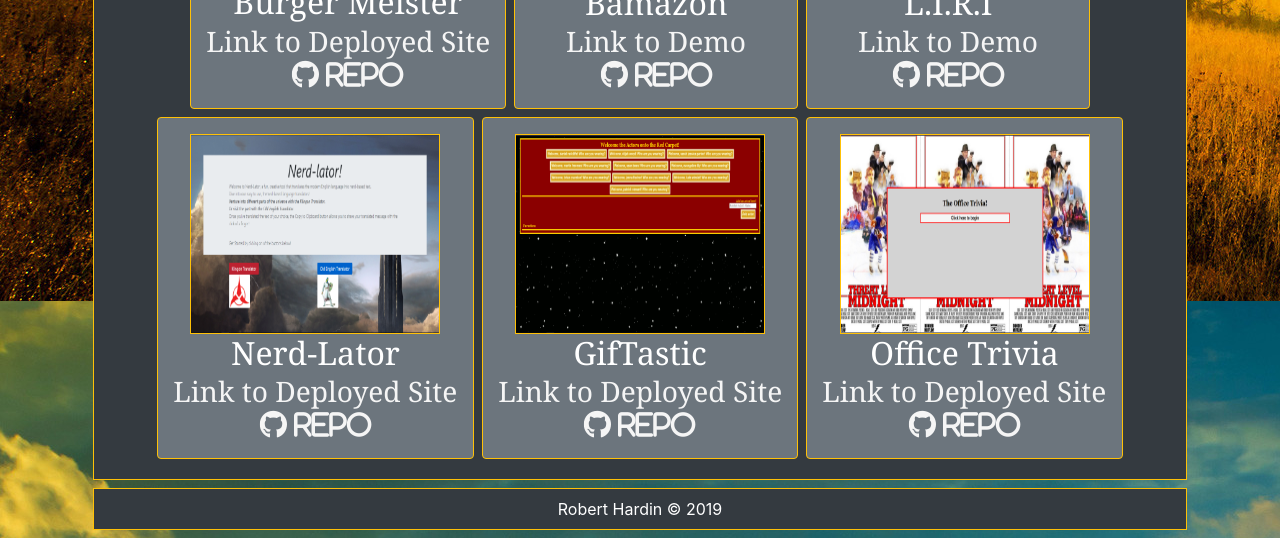
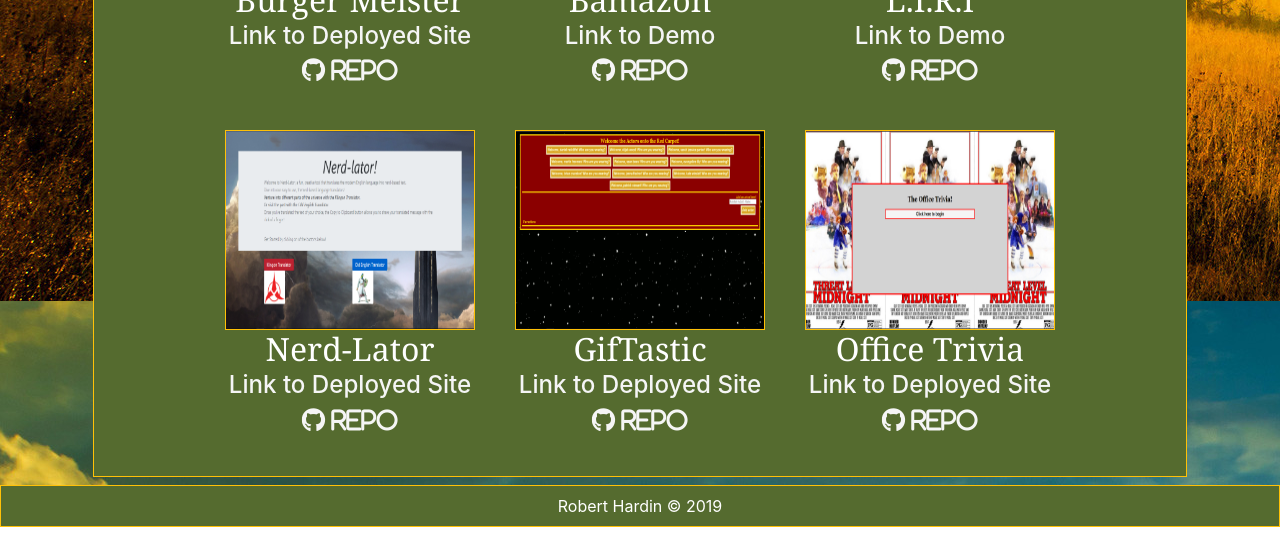
Before and after one commit to Rhardin94/Rhardin94.github.io, a plain HTML site: page index.html in a window 1280 px wide. Shown: the part 1499-2037 px from the top of the page. Drawn offline with nearby package versions, Linux system fonts and the light colour scheme.

Commit message:
added styling changes to be more appealing to background image

```diff
--- a/index.html
+++ b/index.html
@@ -20,7 +20,7 @@
   </head>
   <body>
     <!--Header-->
-    <div class="jumbotron bg-dark text-white text-center p-3 border border-warning">
+    <div class="jumbotron text-white text-center p-3 border border-warning">
       <!--My Name and Online Links-->
       <div class="onlineInfo">
         <h1 class="name display-4">Robert Hardin</h1>
@@ -35,13 +35,13 @@
         <h3 class="d-inline"><a class="fa fa-print animated pulse infinite" href="public/assets/images/RH Developer Resume - Google Docs.pdf"
             target="_blank"></a></h3>
             &#124;
-        <button class="d-inline btn btn-dark contactBtn animated pulse infinite" data-toggle="modal" data-target="contactModal"><h3 class="far fa-envelope"></h3></button>
+        <button class="d-inline btn btn-warning text-white contactBtn animated pulse infinite" data-toggle="modal" data-target="contactModal"><h3 class="far fa-envelope"></h3></button>
       </div>
     </div>
     <!--Main Content-->
     <div class="container">
       <div class="row m-2">
-        <div class="col-lg-12 bg-dark p-3 aboutMe text-white border border-warning">
+        <div class="col-lg-12  p-3 aboutMe text-white border border-warning">
             <h1 class="divTitle text-center">About Me</h1>
             <hr>
             <img class="m-2 float-left border border-warning" src="public/assets/images/Headshot_online.jpg" alt="caucasian developer, blue/green eyes, brown hair">
@@ -62,7 +62,7 @@
       </div>
       <!--Skills Div-->
       <div class="row m-2">
-        <div class="col-lg-12 p-3 bg-dark text-white text-center border border-warning skills">
+        <div class="col-lg-12 p-3  text-white text-center border border-warning skills">
           <h1>Skills</h1>
           <h3 class="d-inline m-1 fab fa-html5"></h3>
           <h3 class="d-inline m-1 fab fa-css3-alt"></h3>
@@ -74,23 +74,22 @@
       </div>
       <!--Projects-->
       <div class="row m-2">
-        <div class="col-lg-12 p-3 portfolio bg-dark text-white text-center border border-warning">
+        <div class="col-lg-12 p-3 portfolio  text-white text-center border border-warning">
           <h1>Portfolio</h1>
           <hr>
           <div class="currentProject"></div>
+        </div>
       </div>
     </div>
     <!--Contact Modal-->
     <div class="contactModal modal" tabindex="-1" role="dialog">
       <div class="modal-dialog" role="document">
         <div class="modal-content">
-            <div class="modal-header bg-dark text-white">
+          <div class="modal-header  text-white">
             <h4 class="modal-title">Contact Me</h4>
-              <button type="button" class="close" data-dismiss="modal" aria-label="Close">
-                <span aria-hidden="true">&times;</span>
-              </button>
+            <button type="button" class="btn btn-danger" data-dismiss="modal">Close</button>
           </div>
-            <div class="modal-body bg-dark text-white">
+          <div class="modal-body  text-white">
             <form method="POST" action="https://afternoon-inlet-46699.herokuapp.com/contact">
               <p class="d-block">Phone: (901)-326-6124</p>
               <p class="d-block">Email: rob.j.hardin@gmail.com</p>
@@ -114,14 +113,11 @@
               </button>
             </form>
           </div>
-            <!--Footer-->
-            <div class="modal-footer bg-dark text-white">
-              <button type="button" class="btn btn-danger" data-dismiss="modal">Close</button>
         </div>
       </div>
     </div>
-      </div>
-    <footer class="bg-dark text-white text-center border border-warning p-2 m-2"> Robert Hardin &copy; 2019</footer>
+    <!--Footer-->
+    <footer class="footer text-white text-center border border-warning p-2 mt-2"> Robert Hardin &copy; 2019</footer>
     <!--jQuery, and bootstrap scripts-->
     <script type="text/javascript" src="https://code.jquery.com/jquery-3.3.1.min.js"></script>
     <script src="https://cdnjs.cloudflare.com/ajax/libs/popper.js/1.14.7/umd/popper.min.js" integrity="sha384-UO2eT0CpHqdSJQ6hJty5KVphtPhzWj9WO1clHTMGa3JDZwrnQq4sF86dIHNDz0W1" crossorigin="anonymous"></script>
--- a/public/css/style.css
+++ b/public/css/style.css
@@ -1,3 +1,4 @@
+/*Background image*/
 body {
   background-image: url("../assets/images/background.jpg");
 }
@@ -16,7 +17,19 @@ img {
   height: 200px;
   width: 250px;
 }
+/*Links*/
 a {
   text-decoration: none;
   color: whitesmoke;
 }
+/*Project Divs*/
+.project {
+  background-color: darkolivegreen;
+}
+/*All containers on the page*/
+.aboutMe, .skills, .portfolio, .jumbotron, .footer, .modal-header, .modal-body, .modal-footer, .contactBtn {
+  background-color: darkolivegreen;
+}
+.contactBtn {
+  border: none;
+}
--- a/public/js/app.js
+++ b/public/js/app.js
@@ -37,62 +37,62 @@ $(document).ready(function () {
       clickEmDead = {
         image: $("<img src='public/assets/images/Home.jpg'>").addClass("border border-warning"),
         name: $("<h2>").text("ClickEmDead"),
-        deployed: $("<a href='https://rhardin94.github.io/ClickEmDead/' target='_blank'>").html("<h3 class='animated pulse slow infinite'> Link to Deployed Site </h3>"),
-        repo: $("<a href='https://github.com/Rhardin94/ClickEmDead' target='_blank'>").html("<h3 class='fab fa-github animated pulse slow infinite'> Repo</h3>")
+        deployed: $("<a href='https://rhardin94.github.io/ClickEmDead/' target='_blank'>").html("<h4 class='animated pulse slow infinite'> Link to Deployed Site </h4>"),
+        repo: $("<a href='https://github.com/Rhardin94/ClickEmDead' target='_blank'>").html("<h4 class='fab fa-github animated pulse slow infinite'> Repo</h4>")
       },
       PipPip_Newsio = {
         image: $("<img src='public/assets/images/homepage.jpg'>").addClass("border border-warning"),
         name: $("<h2>").text("PipPip Newsio"),
-        deployed: $("<a href='https://dry-mesa-18962.herokuapp.com/' target='_blank'>").html("<h3 class='animated pulse slow infinite'> Link to Deployed Site </h3>"),
-        repo: $("<a href='https://github.com/Rhardin94/PipPip_Newsio/tree/master' target='_blank'>").html("<h3 class='fab fa-github animated pulse slow infinite'> Repo</h3>")
+        deployed: $("<a href='https://dry-mesa-18962.herokuapp.com/' target='_blank'>").html("<h4 class='animated pulse slow infinite'> Link to Deployed Site </h4>"),
+        repo: $("<a href='https://github.com/Rhardin94/PipPip_Newsio/tree/master' target='_blank'>").html("<h4 class='fab fa-github animated pulse slow infinite'> Repo</h4>")
       },
       moviews = {
         image: $("<img src='public/assets/images/home_page.png'>").addClass("border border-warning"),
         name: $("<h2>").text("Moviews"),
-        deployed: $("<a href='https://moviews-team5.herokuapp.com/' target='_blank'>").html("<h3 class='animated pulse slow infinite'> Link to Deployed Site </h3>"),
-        repo: $("<a href='https://github.com/Rhardin94/Moviews' target='_blank'>").html("<h3 class='fab fa-github animated pulse slow infinite'> Repo </h3>")
+        deployed: $("<a href='https://moviews-team5.herokuapp.com/' target='_blank'>").html("<h4 class='animated pulse slow infinite'> Link to Deployed Site </h4>"),
+        repo: $("<a href='https://github.com/Rhardin94/Moviews' target='_blank'>").html("<h4 class='fab fa-github animated pulse slow infinite'> Repo </h4>")
       },
       burgerMeister = {
         image: $("<img src='public/assets/images/burger.png'>").addClass("border border-warning"),
         name: $("<h2>").text("Burger Meister"),
-        deployed: $("<a href='https://stark-forest-59222.herokuapp.com/' target='_blank'>").html("<h3 class='animated pulse slow infinite'> Link to Deployed Site </h3>"),
-        repo: $("<a href='https://github.com/Rhardin94/Burger_Meister' target='_blank'>").html("<h3 class='fab fa-github animated pulse slow infinite'> Repo </h3>")
+        deployed: $("<a href='https://stark-forest-59222.herokuapp.com/' target='_blank'>").html("<h4 class='animated pulse slow infinite'> Link to Deployed Site </h4>"),
+        repo: $("<a href='https://github.com/Rhardin94/Burger_Meister' target='_blank'>").html("<h4 class='fab fa-github animated pulse slow infinite'> Repo </h4>")
       },
       bamazonApp = {
         image: $("<img src='public/assets/images/bamazon.jpg'>").addClass("border border-warning"),
         name: $("<h2>").text("Bamazon"),
-        deployed: $("<a href='https://drive.google.com/file/d/1Y4ZtCnFz6rCUDe69aqrM64HyLaljF393/view?usp=sharing' target='_blank'>").html("<h3 class='animated pulse slow infinite'> Link to Demo </h3>"),
-        repo: $("<a href='https://github.com/Rhardin94/Bamazon_NOT_Amazon' target='_blank'>").html("<h3 class='fab fa-github animated pulse slow infinite'> Repo </h3>")
+        deployed: $("<a href='https://drive.google.com/file/d/1Y4ZtCnFz6rCUDe69aqrM64HyLaljF393/view?usp=sharing' target='_blank'>").html("<h4 class='animated pulse slow infinite'> Link to Demo </h4>"),
+        repo: $("<a href='https://github.com/Rhardin94/Bamazon_NOT_Amazon' target='_blank'>").html("<h4 class='fab fa-github animated pulse slow infinite'> Repo </h4>")
       },
       liriApp = {
         image: $("<img src='public/assets/images/liri.jpg'>").addClass("border border-warning"),
         name: $("<h2>").text("L.I.R.I"),
-        deployed: $("<a href='https://drive.google.com/file/d/1TDuus6k-dMUWgKzbpJ6GsKnQ-r6s4B18/view' target='_blank'>").html("<h3 class='animated pulse slow infinite'> Link to Demo </h3>"),
-        repo: $("<a href='https://github.com/Rhardin94/Liri-Node-App' target='_blank'>").html("<h3 class='fab fa-github animated pulse slow infinite'> Repo </h3>")
+        deployed: $("<a href='https://drive.google.com/file/d/1TDuus6k-dMUWgKzbpJ6GsKnQ-r6s4B18/view' target='_blank'>").html("<h4 class='animated pulse slow infinite'> Link to Demo </h4>"),
+        repo: $("<a href='https://github.com/Rhardin94/Liri-Node-App' target='_blank'>").html("<h4 class='fab fa-github animated pulse slow infinite'> Repo </h4>")
       },
       nerdLator = {
         image: $("<img src='public/assets/images/Nerd-lator.png'>").addClass("border border-warning"),
         name: $("<h2>").text("Nerd-Lator"),
-        deployed: $("<a href='https://rhardin94.github.io/Nerd-Lator/' target='_blank'>").html("<h3 class='animated pulse slow infinite'> Link to Deployed Site </h3>"),
-        repo: $("<a href='https://github.com/Rhardin94/Nerd-Lator' target='_blank'>").html("<h3 class='fab fa-github animated pulse slow infinite'> Repo </h3>")
+        deployed: $("<a href='https://rhardin94.github.io/Nerd-Lator/' target='_blank'>").html("<h4 class='animated pulse slow infinite'> Link to Deployed Site </h4>"),
+        repo: $("<a href='https://github.com/Rhardin94/Nerd-Lator' target='_blank'>").html("<h4 class='fab fa-github animated pulse slow infinite'> Repo </h4>")
       },
       gifTastic = {
         image: $("<img src='public/assets/images/gif.png'>").addClass("border border-warning"),
         name: $("<h2>").text("GifTastic"),
-        deployed: $("<a href='https://rhardin94.github.io/GifTastic/' target='_blank'>").html("<h3 class='animated pulse slow infinite'> Link to Deployed Site </h3>"),
-        repo: $("<a href='https://github.com/Rhardin94/GifTastic' target='_blank'>").html("<h3 class='fab fa-github animated pulse slow infinite'> Repo </h3>")
+        deployed: $("<a href='https://rhardin94.github.io/GifTastic/' target='_blank'>").html("<h4 class='animated pulse slow infinite'> Link to Deployed Site </h4>"),
+        repo: $("<a href='https://github.com/Rhardin94/GifTastic' target='_blank'>").html("<h4 class='fab fa-github animated pulse slow infinite'> Repo </h4>")
       },
       officeTrivia = {
         image: $("<img src='public/assets/images/office.png'>").addClass("border border-warning"),
         name: $("<h2>").text("Office Trivia"),
-        deployed: $("<a href='https://rhardin94.github.io/Office-Trivia/' target='_blank'>").html("<h3 class='animated pulse slow infinite'> Link to Deployed Site"),
-        repo: $("<a href='https://github.com/Rhardin94/Office-Trivia' target='_blank'>").html("<h3 class='fab fa-github animated pulse slow infinite'> Repo </h3>")
+        deployed: $("<a href='https://rhardin94.github.io/Office-Trivia/' target='_blank'>").html("<h4 class='animated pulse slow infinite'> Link to Deployed Site"),
+        repo: $("<a href='https://github.com/Rhardin94/Office-Trivia' target='_blank'>").html("<h4 class='fab fa-github animated pulse slow infinite'> Repo </h4>")
       }
     ];
     //Loops through projects array and displays each one inside portfolioDiv
     for (let i = 0; i < pastProjects.length; i++) {
       let displayedProject = pastProjects[i];
-      const currentProject = $("<div>").attr("class", "card bg-secondary text-white border border-warning p-3 m-1 d-inline-block animated fadeIn slow");
+      const currentProject = $("<div>").attr("class", "project text-white p-3 m-1 d-inline-block animated fadeIn slow");
       $(currentProject).append(displayedProject.image);
       $(currentProject).append(displayedProject.name);
       $(currentProject).append(displayedProject.deployed);
```
Lines whose indentation alone changed are shown as unchanged.
